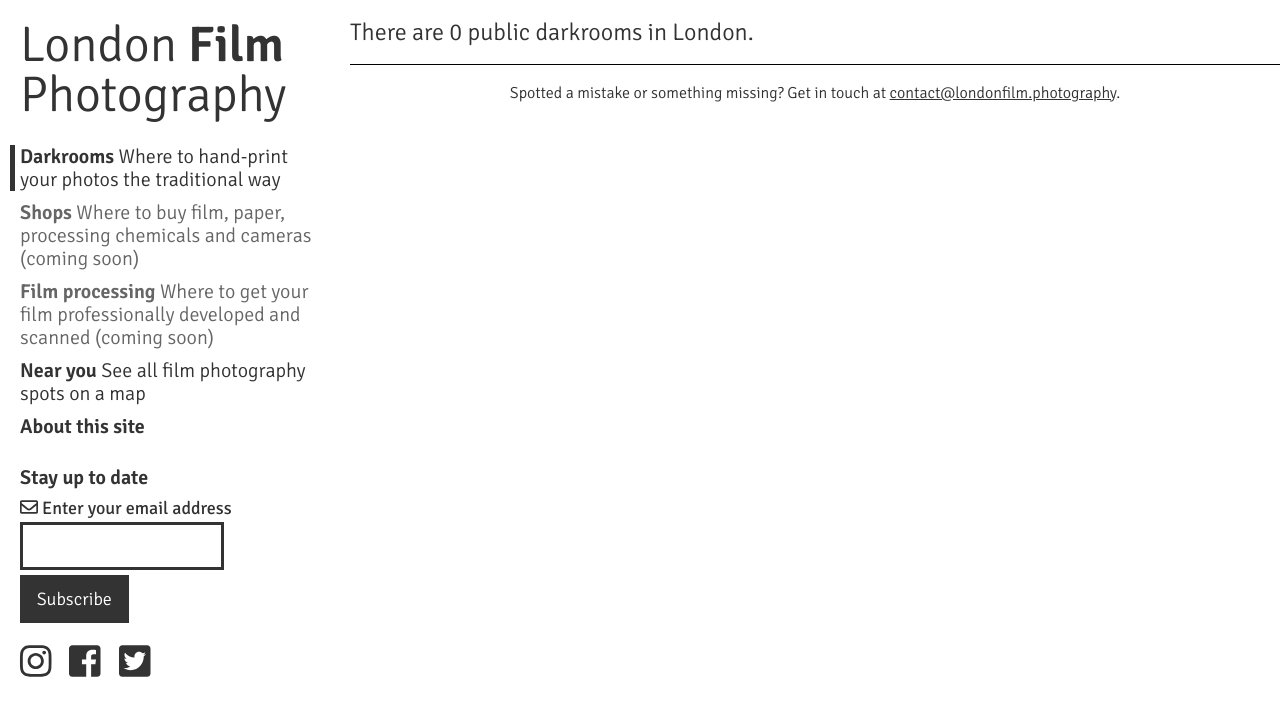
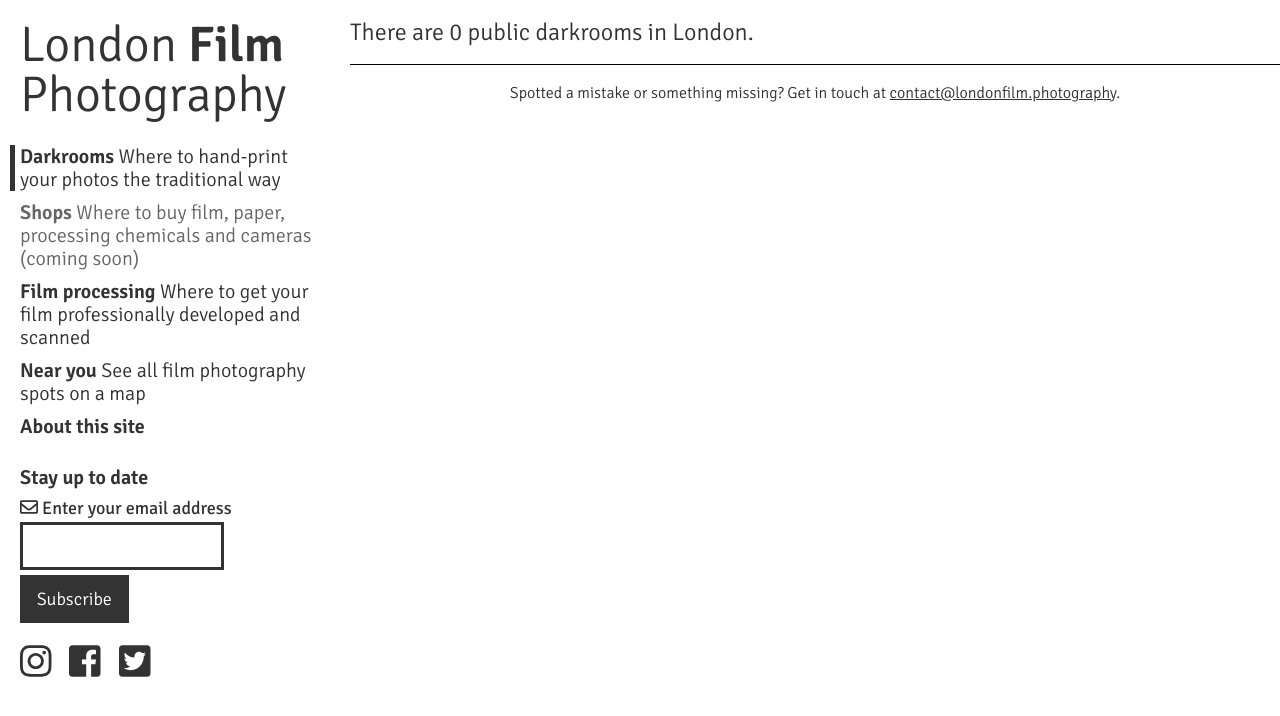
Before and after one commit to marcelpetersen/photo3, a Jekyll site: the page built from index.md, in a window 1280 px wide. Shown: the top 716 px of the page. Built offline with Jekyll 4.4.1, drawn with Linux system fonts in a browser that asks for light colours; nearby versions of some CDN libraries.

Commit message:
Added film labs page to the navigation

```diff
--- a/_includes/nav.html
+++ b/_includes/nav.html
@@ -15,8 +15,10 @@
       <li class="comingsoon">
         <span class="title">Shops</span> <span class="subtitle">Where to buy film, paper, processing chemicals and cameras (coming soon)</span>
       </li>
-      <li class="comingsoon">
-        <span class="title">Film processing</span> <span class="subtitle">Where to get your film professionally developed and scanned (coming soon)</span>
+      <li {% if page.url contains '/film-labs.html' %} class="nav-selected"{% endif %} >
+        <a href="/film-labs.html">
+          <span class="title">Film processing</span> <span class="subtitle">Where to get your film professionally developed and scanned</span>
+        </a>
       </li>
       <li {% if page.url == '/map.html' %}class="nav-selected"{% endif %}>
         <a href="/map.html">
```
